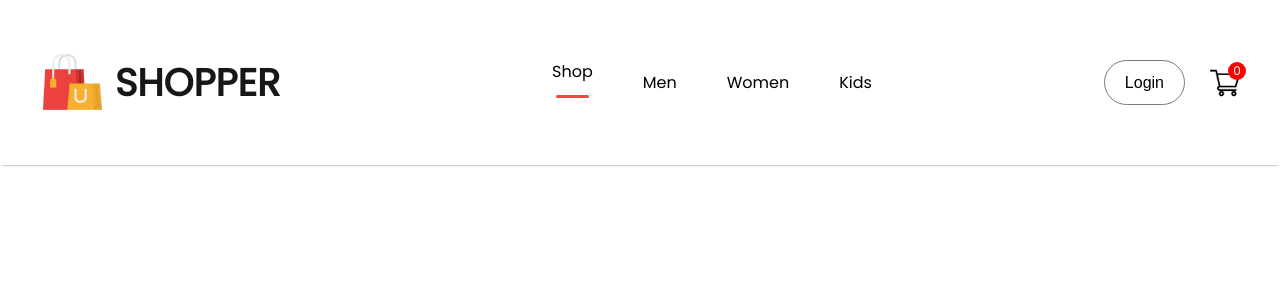
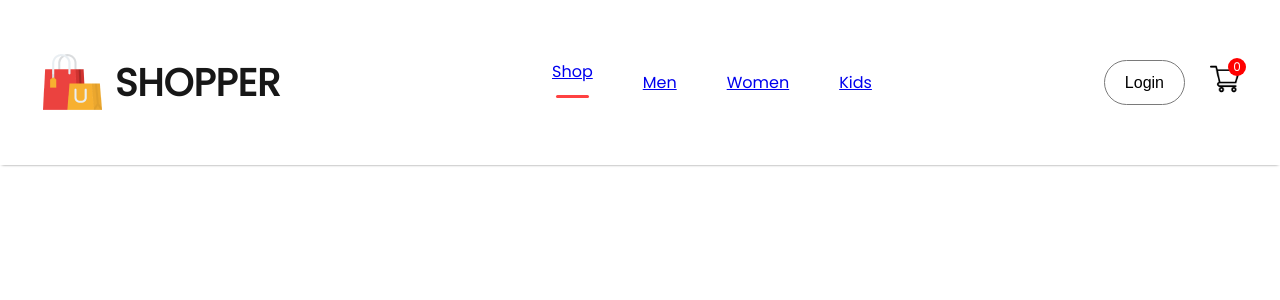
Before and after one commit to Larissa-byte-code/FrontEnd, a React (Create React App) app: page / in a window 1280 px wide. Shown: the top 300 px of the page. Built offline with nearby package versions, Linux system fonts and the light colour scheme.

Commit message:
Ajout link dans navbar

```diff
--- a/package.json
+++ b/package.json
@@ -9,6 +9,7 @@
     "@testing-library/user-event": "^13.5.0",
     "react": "^19.1.0",
     "react-dom": "^19.1.0",
+    "react-router-dom": "^7.7.0",
     "react-scripts": "5.0.1",
     "web-vitals": "^2.1.4"
   },
--- a/src/Components/Navbar/Navbar.jsx
+++ b/src/Components/Navbar/Navbar.jsx
@@ -2,6 +2,7 @@
 import './Navbar.css'
 import logo from '../Assets/logo.png'
 import cart_icon from '../Assets/cart_icon.png'
+import { Link } from "react-router-dom";
 const Navbar=() => {
  const [menu,SetMenu]=useState("shop");
 return(
@@ -11,16 +12,16 @@
             <p>SHOPPER</p>
         </div>
         <ul className="nav-menu">
-            <li onClick={()=>{SetMenu("shop")}}>Shop {menu==="shop"?<hr/>:<></>}</li>{/*if menu=shop alors /hr sinon rien*/}
-            <li onClick={()=>{SetMenu("mens")}}>Men{menu==="mens"?<hr/>:<></>}</li>
-            <li onClick={()=>{SetMenu("womens")}}>Women{menu==="womens"?<hr/>:<></>}</li>
-            <li onClick={()=>{SetMenu("kids")}}>Kids{menu==="kids"?<hr/>:<></>}</li>
+            <li onClick={()=>{SetMenu("shop")}}><Link to='/'>Shop</Link> {menu==="shop"?<hr/>:<></>}</li>{/*if menu=shop alors /hr sinon rien*/}
+            <li onClick={()=>{SetMenu("mens")}}><Link to='/mens'>Men</Link> {menu==="mens"?<hr/>:<></>}</li>
+            <li onClick={()=>{SetMenu("womens")}}><Link to='/womens'>Women</Link>{menu==="womens"?<hr/>:<></>}</li>
+            <li onClick={()=>{SetMenu("kids")}}><Link to='/kids'>Kids</Link>{menu==="kids"?<hr/>:<></>}</li>
         </ul>
 
         <div className="nav-login-cart">
-            <button>Login</button>
+            <Link to='/login'><button>Login</button></Link>
             <div className="cart-wrapper">
-            <img src={cart_icon} alt="" />
+            <Link to='/cart'><img src={cart_icon} alt="" /></Link>
             <div className="nav-cart-count">0</div>
         </div>
 
```
Also changed, not shown: 1 other file (tests, documents, lock files or other folders).
